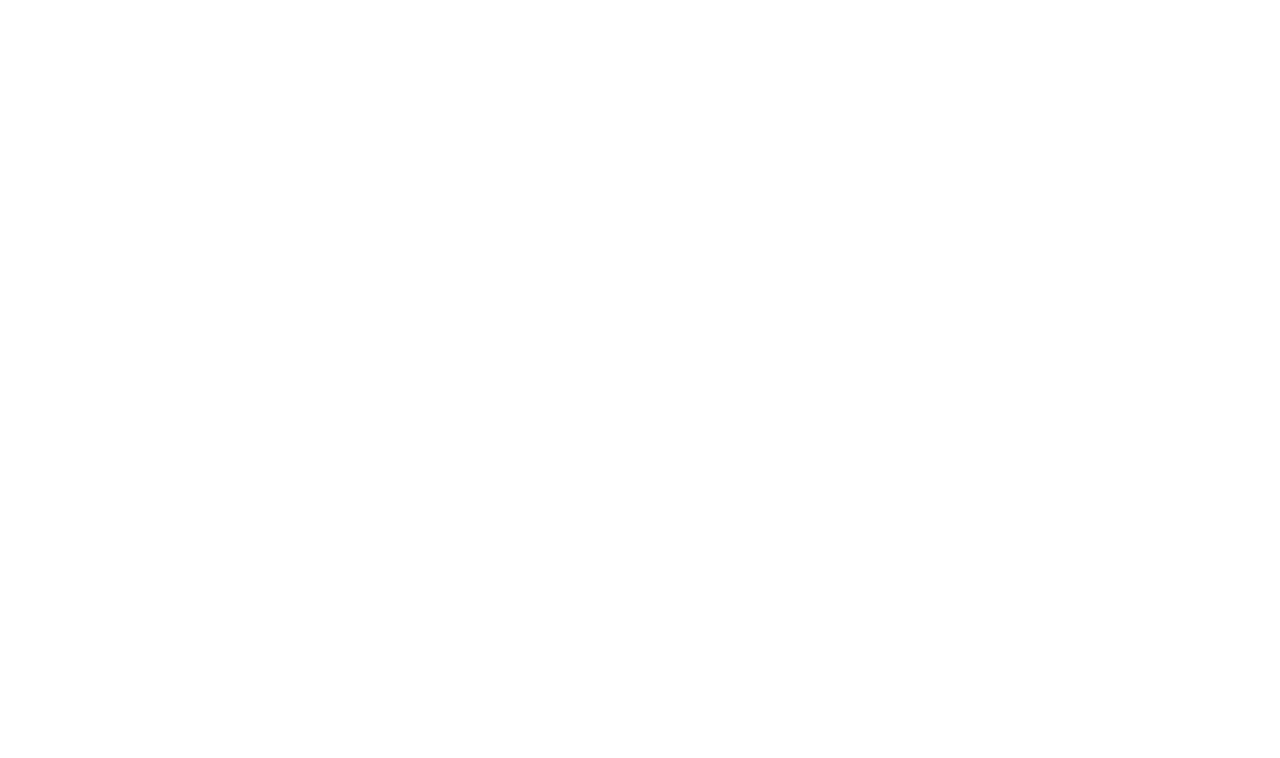
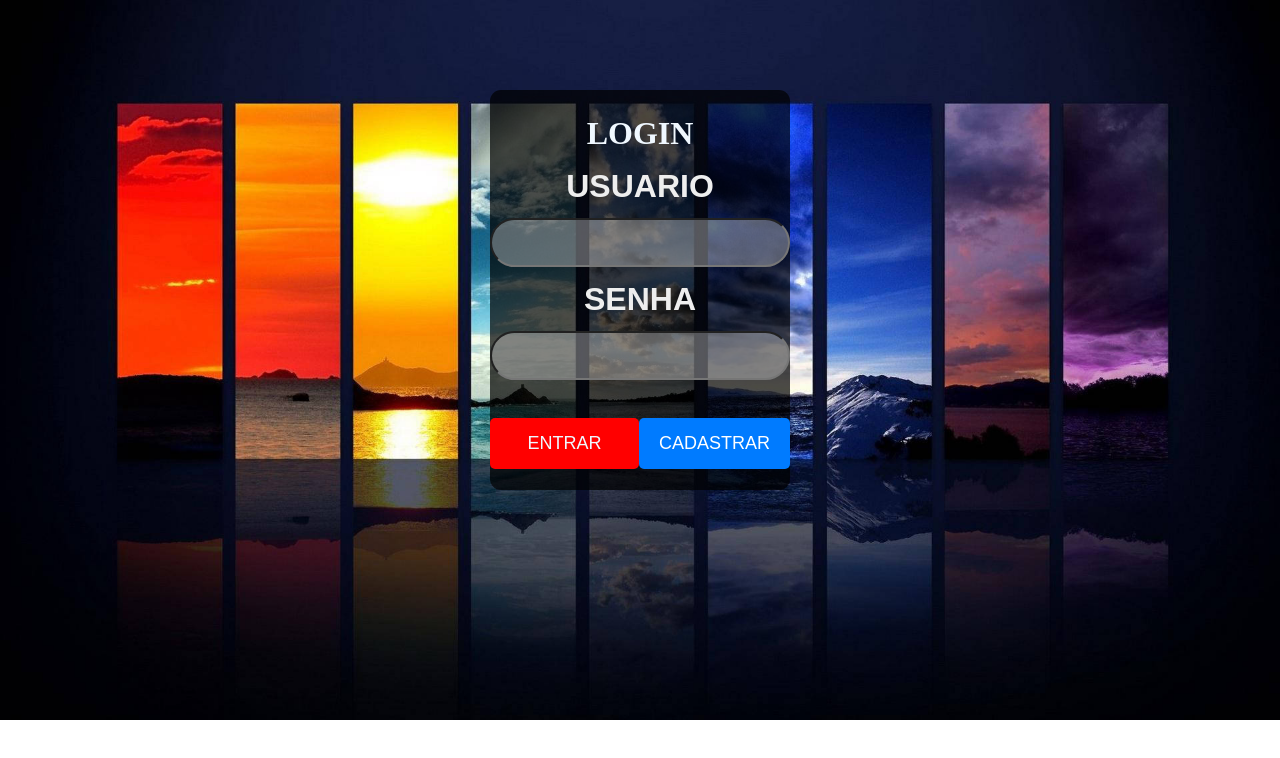
Before and after one commit to RIGUETE-PEDRO/site_teste, a plain HTML site: page index.html in a window 1280 px wide. Drawn offline with Linux system fonts and the light colour scheme.

Commit message:
site de login

```diff
--- a/index.html
+++ b/index.html
@@ -1,11 +1,31 @@
 <!DOCTYPE html>
-<html lang="en">
+<html lang="pt-br">
 <head>
     <meta charset="UTF-8">
     <meta name="viewport" content="width=device-width, initial-scale=1.0">
-    <title>Document</title>
+    <title>sime</title>
+    <link rel="stylesheet" href="style.css">
+    <link rel="stylesheet" href="js.js">
+
 </head>
 <body>
+    <div class= "conteiner">
+    <div class = "box">
+        <h1 class="login">LOGIN</h1>
+        <H3 class="text">USUARIO</H3>
 
+        <input class="input" type="text">
+
+        <h3 class="text">SENHA</h3>
+
+        <input class="input" type="password">
+
+        <h3></h3>
+        <div class="button-conteiner">
+            <button class="button_entrar">ENTRAR</button>
+            <button class="button_cadastrar">CADASTRAR</button>
+        </div>
+    </div>
+    </div>
 </body>
 </html>
--- /dev/null
+++ b/style.css
@@ -0,0 +1,96 @@
+body
+{
+    margin: 0;
+    padding: 0;
+    height: 100%;
+    overflow:hidden;
+}
+
+.conteiner
+{
+    width: 100vw;
+    height: 100vw;
+    background-image: url(/img/weather-scenarios-collage-dbk9c5n23l7e5fgb.jpg);
+    background-size: contain;
+    display: flex;
+    flex-direction: row;
+    justify-content: center;
+    align-items: center;
+    background-repeat:no-repeat ;
+    overflow: hidden;
+
+}
+.box
+{
+    width: 300px;
+    height: 400px;
+    background-color:transparent;
+    position: relative;
+    margin-top: -700px;
+    background-color: rgba(0, 0, 0,0.7) ;
+    text-align: center;
+    display: flex;
+    flex-direction: column;
+    justify-content:center;
+    border-radius: 11px;
+    line-height: 0;
+}
+
+.text
+{
+   font-family: Arial, Helvetica, sans-serif;
+   font-size:xx-large;
+   color: rgb(238, 238, 238);
+   text-align: center;
+
+
+}
+
+.login
+{
+    color: aliceblue;
+
+}
+.button_entrar
+{
+    display: inline-block;
+    margin: 0 auto;
+    padding: 15px 30px;
+    font-size: 18px;
+    background-color: red;
+    color: aliceblue;
+    width: 150px;
+    text-align: center;
+    border-radius: 5px;
+    border: none;
+    cursor: pointer;
+}
+.button_cadastrar
+{
+    display: inline-block; /* Faz o botão se comportar como um bloco */
+    margin: 0 0; /* Aplica margem automática nas laterais */
+    padding: 15px 20px;
+    font-size: 18px;
+    background-color: #007BFF;
+    color: white;
+    border: none;
+    border-radius: 5px;
+    cursor: pointer;
+}
+
+.button-conteiner
+{
+    display: flex;
+    justify-content: space-between;
+    width: 300px;
+}
+
+.input
+{
+    padding: 15px 20px;
+    background-color: transparent;
+    background-color: rgba(231, 231, 231, 0.356) ;
+    border-radius: 30px;
+    color:white;
+
+}
```
Also changed, not shown: img/weather-scenarios-collage-dbk9c5n23l7e5fgb.jpg (added), js.js (added).
